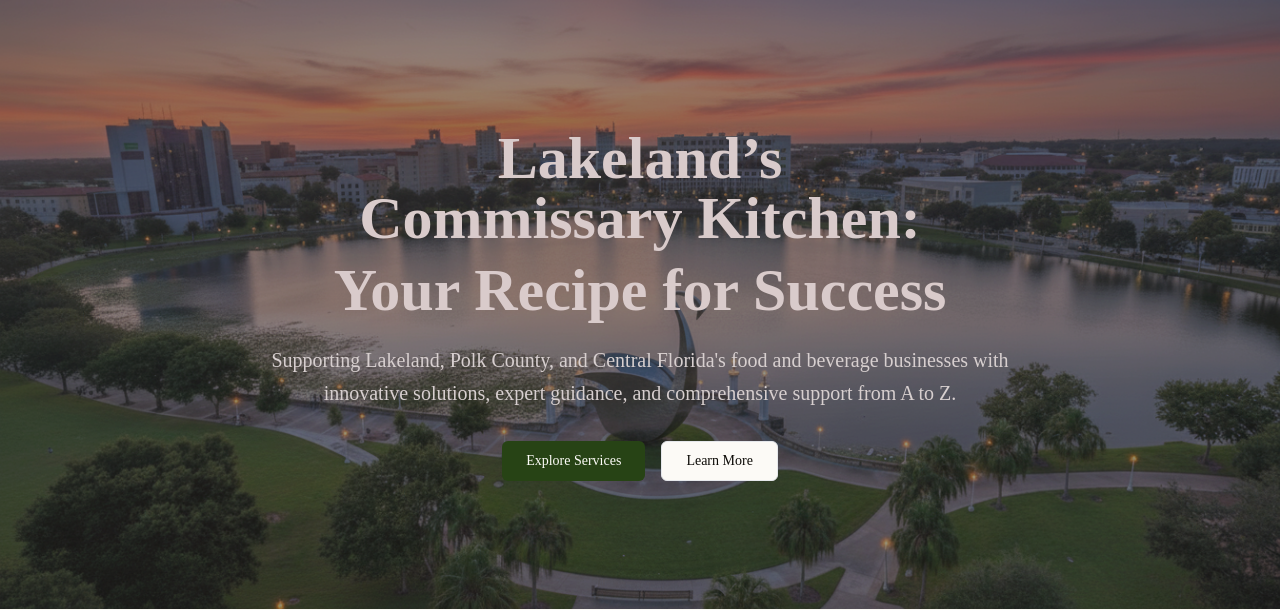
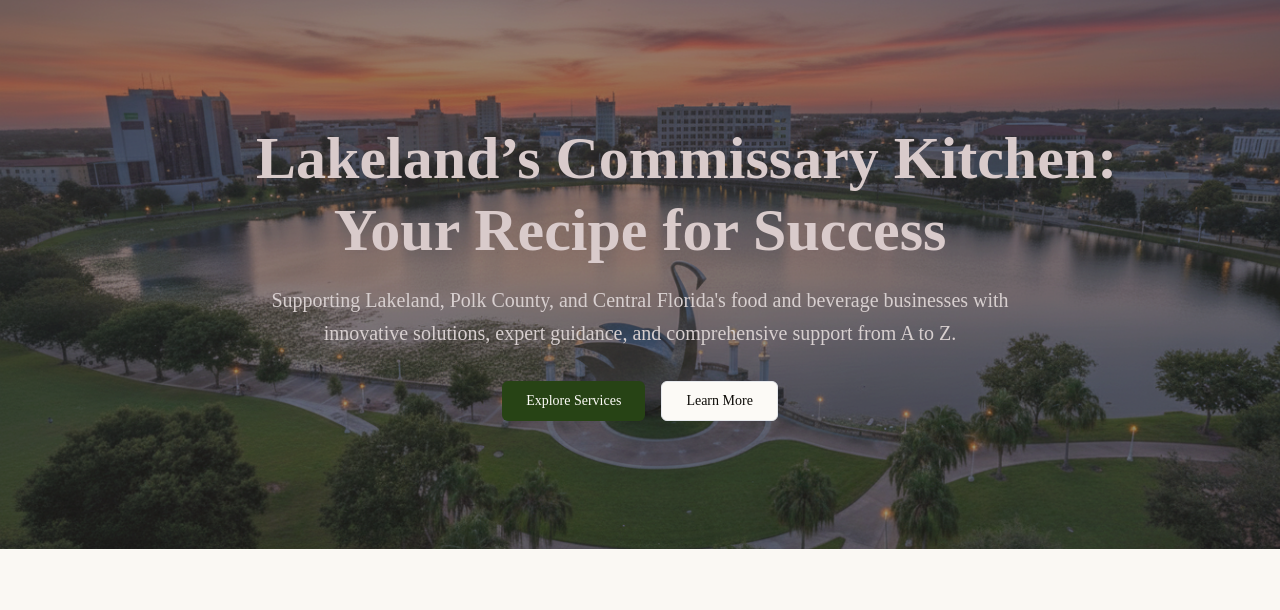
Before and after one commit to YeilerMR/BroadwayCommissary, a PHP site: page /BroadwayCommissary/ in a window 1280 px wide. Shown: the part 80-690 px from the top of the page. Run offline with PHP 8.4, Linux system fonts and the light colour scheme.

Commit message:
Update home.php

```diff
--- a/includes/home.php
+++ b/includes/home.php
@@ -4,8 +4,8 @@
     </div>
     <div class="container mx-auto px-4 relative z-10">
         <div class="max-w-3xl mx-auto text-center">
-            <h1 class="text-4xl md:text-6xl font-bold text-balance mb-3 tWhite">Lakeland’s Commissary Kitchen:</h1>
-            <h2 class="text-4xl md:text-6xl font-bold text-balance mb-6 tWhite">Your Recipe for Success</h2>
+            <h1 class="text-4xl md:text-6xl font-bold whitespace-nowrap mb-3 tWhite">Lakeland’s Commissary Kitchen:</h1>
+            <h2 class="text-4xl md:text-6xl font-bold whitespace-normal mb-6 tWhite">Your Recipe for Success</h2>
             <p class="text-xl text-muted-foreground leading-relaxed mb-8 pWhite">Supporting Lakeland, Polk County, and Central Florida's food and beverage businesses with innovative solutions, expert guidance, and comprehensive support from A to Z.</p>
             <div class="flex sm:flex-row gap-4 justify-center">
                 <a href="#services"
```
